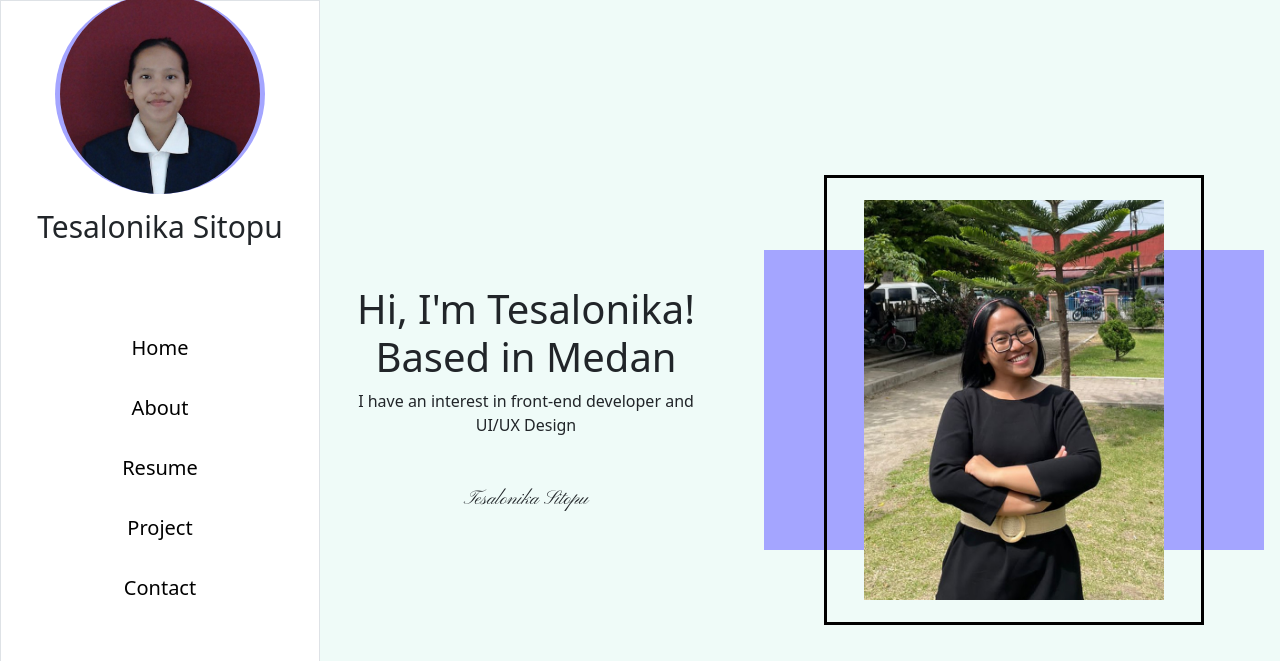
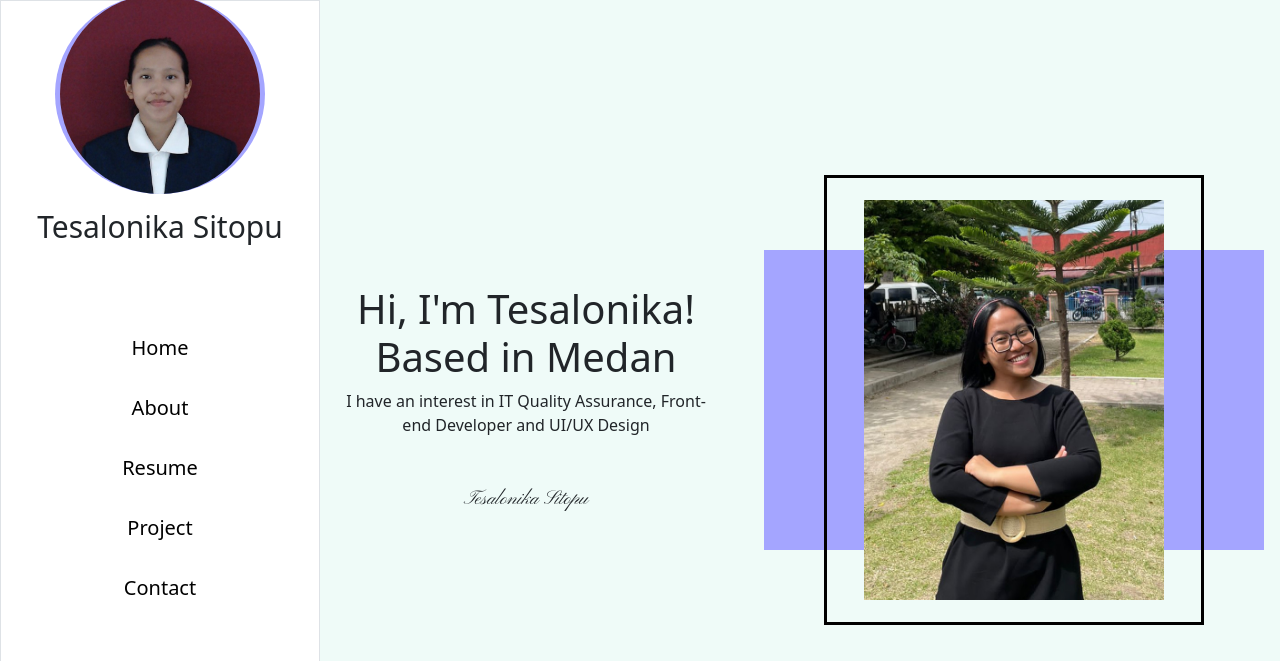
Before and after one commit to imtesalonika/tesaportfolio, a plain HTML site: page index.html in a window 1280 px wide. Shown: the top 661 px of the page. Drawn offline with nearby package versions, Linux system fonts and the light colour scheme.

Commit message:
menambahkan deskripsi

```diff
--- a/index.html
+++ b/index.html
@@ -127,7 +127,8 @@
             </h1>
 
             <p class="interest text-center">
-              I have an interest in front-end developer and UI/UX Design
+              I have an interest in IT Quality Assurance, Front-end Developer
+              and UI/UX Design
             </p>
 
             <div class="tempat-ttd text-center fs-5 mt-5">
```
